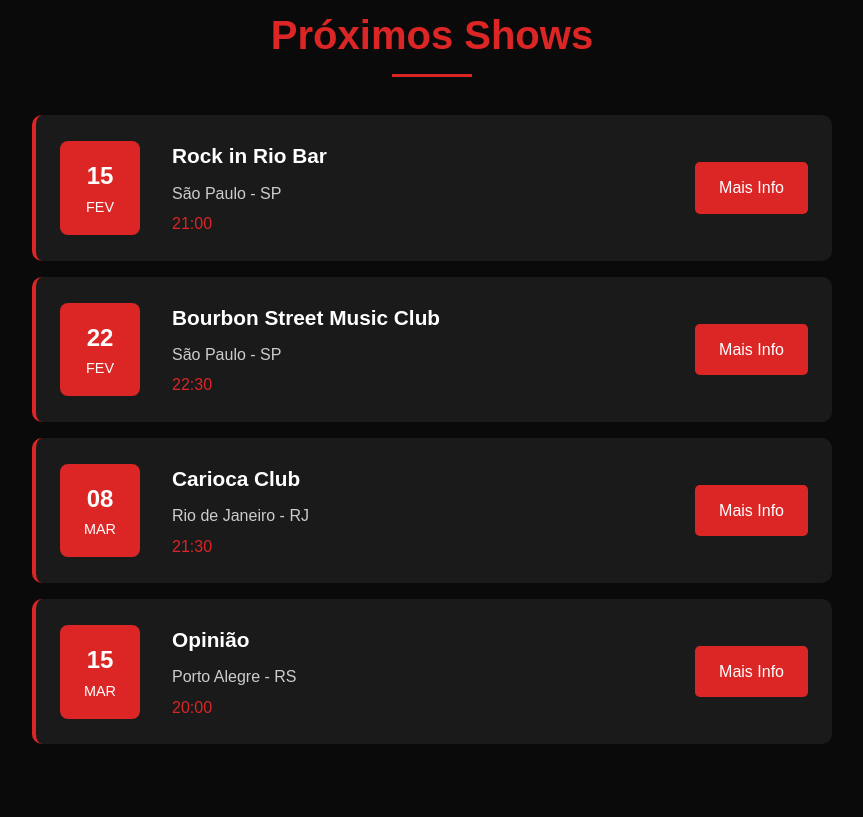
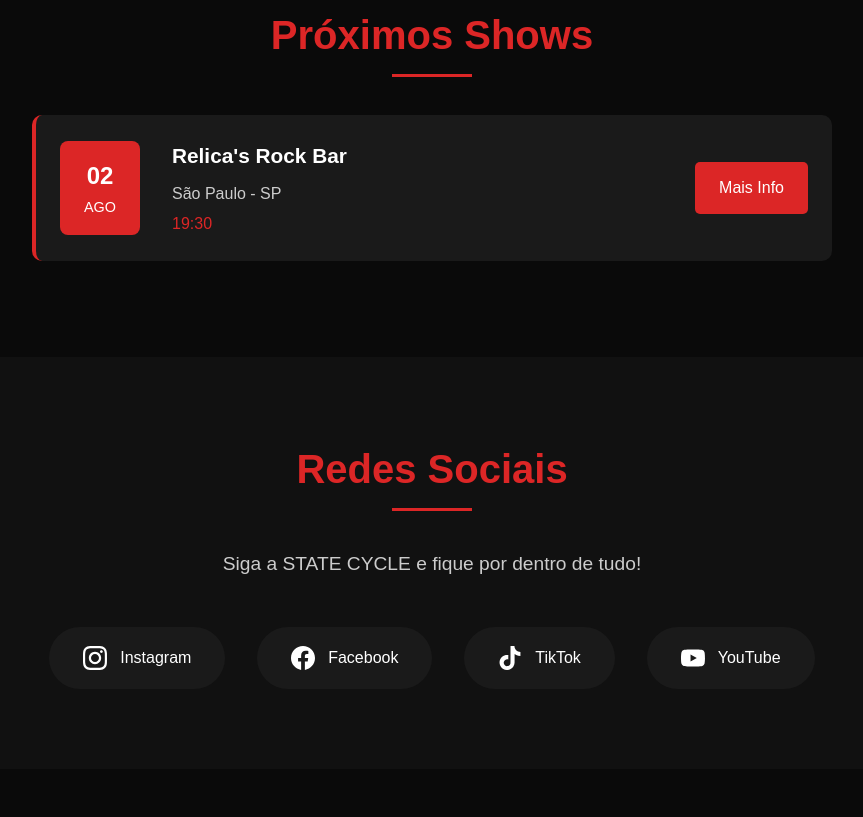
Before and after one commit to 85ED/banda, a website: page public/index.html in a window 1280 px wide. Shown: the part 1443-2260 px from the top of the page, without its empty margins (208-1071 px from the left). Drawn offline with Linux system fonts and the light colour scheme.

Commit message:
novo show

```diff
--- a/public/index.html
+++ b/public/index.html
@@ -93,49 +93,13 @@
             <div class="shows-list">
                 <div class="show-item">
                     <div class="show-date">
-                        <span class="day">15</span>
-                        <span class="month">FEV</span>
+                        <span class="day">02</span>
+                        <span class="month">AGO</span>
                     </div>
                     <div class="show-info">
-                        <h3>Rock in Rio Bar</h3>
+                        <h3>Relica's Rock Bar</h3>
                         <p>São Paulo - SP</p>
-                        <span class="show-time">21:00</span>
-                    </div>
-                    <a href="#" class="show-link">Mais Info</a>
-                </div>
-                <div class="show-item">
-                    <div class="show-date">
-                        <span class="day">22</span>
-                        <span class="month">FEV</span>
-                    </div>
-                    <div class="show-info">
-                        <h3>Bourbon Street Music Club</h3>
-                        <p>São Paulo - SP</p>
-                        <span class="show-time">22:30</span>
-                    </div>
-                    <a href="#" class="show-link">Mais Info</a>
-                </div>
-                <div class="show-item">
-                    <div class="show-date">
-                        <span class="day">08</span>
-                        <span class="month">MAR</span>
-                    </div>
-                    <div class="show-info">
-                        <h3>Carioca Club</h3>
-                        <p>Rio de Janeiro - RJ</p>
-                        <span class="show-time">21:30</span>
-                    </div>
-                    <a href="#" class="show-link">Mais Info</a>
-                </div>
-                <div class="show-item">
-                    <div class="show-date">
-                        <span class="day">15</span>
-                        <span class="month">MAR</span>
-                    </div>
-                    <div class="show-info">
-                        <h3>Opinião</h3>
-                        <p>Porto Alegre - RS</p>
-                        <span class="show-time">20:00</span>
+                        <span class="show-time">19:30</span>
                     </div>
                     <a href="#" class="show-link">Mais Info</a>
                 </div>
```
